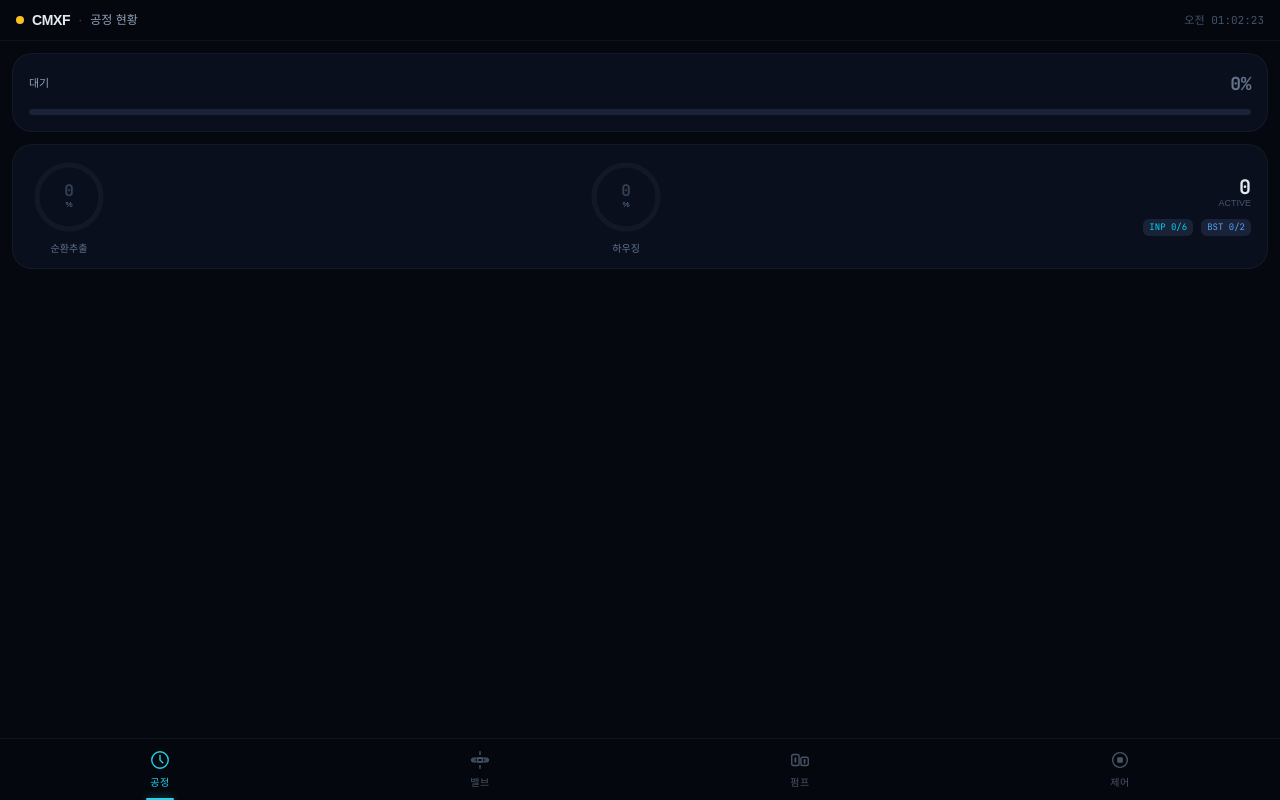
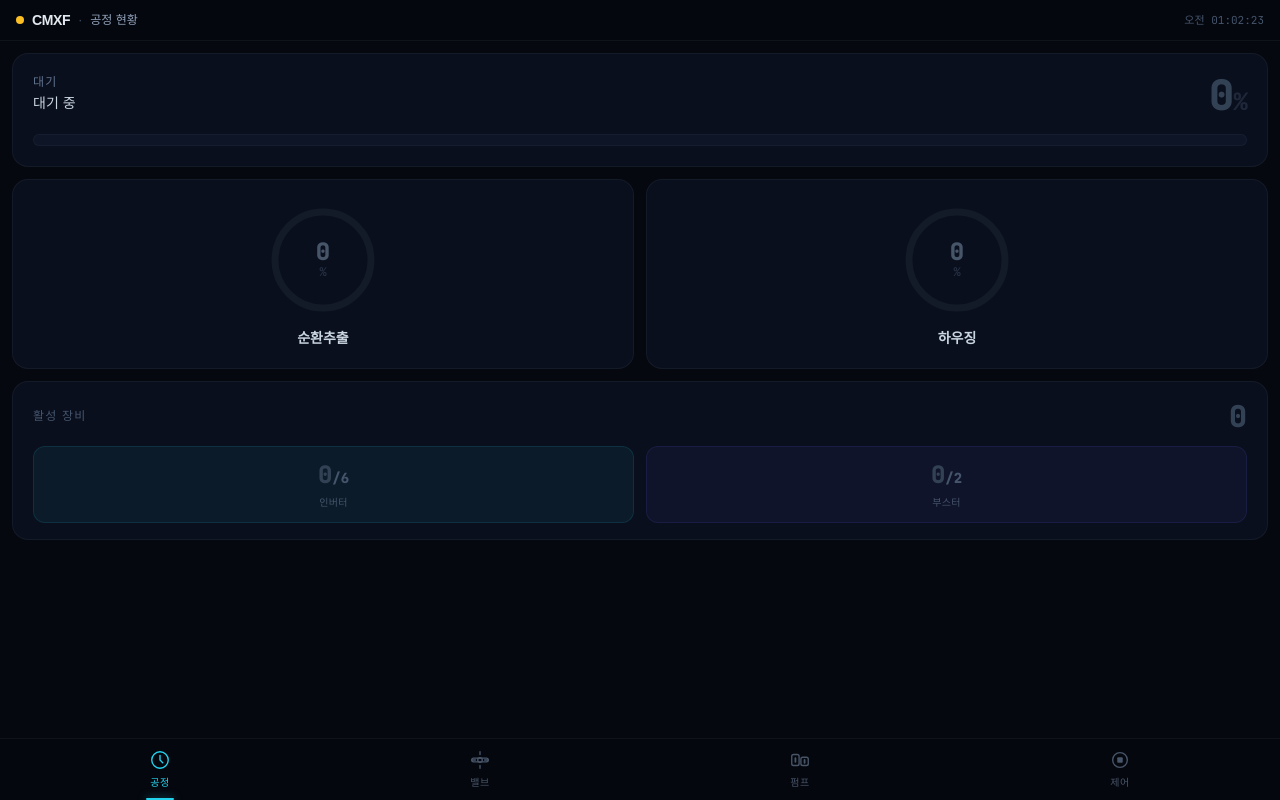
Before and after one commit to dncmf/extwork-mobile, a Next.js app: page / in a window 1280 px wide. Built offline with nearby package versions, Linux system fonts and the light colour scheme; no server answers.

Commit message:
design: ProcessStatus 전면 확대 - 진행바 대형화, 링 게이지 120px, 시간 정보 강화 (step 9-12)

```diff
--- a/app/ProcessStatus.tsx
+++ b/app/ProcessStatus.tsx
@@ -1,95 +1,51 @@
 "use client"
 
-// mobile-final/ProcessStatus.tsx
-// 공정 진행 상태 — 미래지향적 미니멀 디자인
-//
-// 구조:
-//   [전체 공정 진행률] — 슬림 바 + 시간 정보
-//   [순환추출 링]  [하우징 링]  [펌프 요약]
+// ProcessStatus.tsx — 공정 탭 전면 확대 리디자인
+// 크고 명확한 정보 표시
 
 import { useMemo } from "react"
 import { ProcessProgress, InverterState, BoosterState, ProcessMode, PROCESS_MODE_LABEL } from "./types"
 
-// ── 공정 모드 배너 ────────────────────────────────────────────
-// inverter/state 의 mode 필드: "S" = 동시, "O" = 오버랩, "C" = 순차
-// isRunning 이 true 일 때만 표시
-
 const MODE_COLOR: Record<ProcessMode, { bg: string; border: string; text: string; glow: string }> = {
-  S: {
-    bg: "rgba(34, 211, 238, 0.08)",
-    border: "rgba(34, 211, 238, 0.25)",
-    text: "#22d3ee",
-    glow: "0 0 12px rgba(34, 211, 238, 0.15)",
-  },
-  O: {
-    bg: "rgba(251, 191, 36, 0.08)",
-    border: "rgba(251, 191, 36, 0.25)",
-    text: "#fbbf24",
-    glow: "0 0 12px rgba(251, 191, 36, 0.15)",
-  },
-  C: {
-    bg: "rgba(52, 211, 153, 0.08)",
-    border: "rgba(52, 211, 153, 0.25)",
-    text: "#34d399",
-    glow: "0 0 12px rgba(52, 211, 153, 0.15)",
-  },
+  S: { bg: "rgba(34,211,238,0.08)",  border: "rgba(34,211,238,0.3)",  text: "#22d3ee", glow: "0 0 20px rgba(34,211,238,0.15)" },
+  O: { bg: "rgba(251,191,36,0.08)",  border: "rgba(251,191,36,0.3)",  text: "#fbbf24", glow: "0 0 20px rgba(251,191,36,0.15)" },
+  C: { bg: "rgba(52,211,153,0.08)",  border: "rgba(52,211,153,0.3)",  text: "#34d399", glow: "0 0 20px rgba(52,211,153,0.15)" },
 }
 
+// ── 공정 모드 배너
 function ProcessModeBanner({ mode, isRunning }: { mode: ProcessMode | undefined; isRunning: boolean }) {
   if (!isRunning || !mode) return null
-
   const c = MODE_COLOR[mode]
-
   return (
     <div
-      className="flex items-center gap-2 rounded-xl px-3 py-2"
-      style={{
-        background: c.bg,
-        border: `1px solid ${c.border}`,
-        boxShadow: c.glow,
-      }}
+      className="flex items-center gap-3 rounded-2xl px-5 py-3.5"
+      style={{ background: c.bg, border: `1.5px solid ${c.border}`, boxShadow: c.glow }}
     >
-      {/* 점멸 도트 */}
       <div
-        className="h-1.5 w-1.5 rounded-full"
-        style={{
-          backgroundColor: c.text,
-          boxShadow: `0 0 6px ${c.text}`,
-          animation: "pulse-glow 2s ease-in-out infinite",
-        }}
+        className="h-2.5 w-2.5 flex-shrink-0 rounded-full"
+        style={{ backgroundColor: c.text, boxShadow: `0 0 10px ${c.text}`, animation: "pulse-glow 2s ease-in-out infinite" }}
       />
-      {/* 모드 코드 */}
-      <span className="font-mono text-[10px] font-bold" style={{ color: c.text }}>
+      <div className="flex flex-1 items-center gap-3">
+        <span className="font-mono text-base font-black tracking-wide" style={{ color: c.text }}>
           {mode}
         </span>
-      {/* 구분선 */}
-      <span className="text-slate-700">|</span>
-      {/* 모드 한글 라벨 */}
-      <span className="text-[11px] font-medium text-slate-300">
+        <span className="text-sm font-semibold text-slate-300">
           {PROCESS_MODE_LABEL[mode]} 공정
         </span>
-      {/* 우측: 실행 중 표시 */}
-      <span className="ml-auto font-mono text-[9px] uppercase tracking-wide text-slate-600">
-        running
+      </div>
+      <span className="font-mono text-xs uppercase tracking-widest" style={{ color: c.text, opacity: 0.7 }}>
+        RUNNING
       </span>
     </div>
   )
 }
 
-// ── 원형 게이지 (미니멀) ──────────────────────────────────────────
-function Ring({
-  pct,
-  label,
-  color,
-  isActive,
-}: {
-  pct: number
-  label: string
-  color: string
-  isActive: boolean
+// ── 원형 게이지 (대형)
+function Ring({ pct, label, sublabel, color, isActive }: {
+  pct: number; label: string; sublabel?: string; color: string; isActive: boolean
 }) {
-  const size = 80
-  const radius = 32
+  const size = 120
+  const radius = 48
   const cx = size / 2
   const cy = size / 2
   const circumference = 2 * Math.PI * radius
@@ -97,62 +53,45 @@ function Ring({
   const dashOffset = circumference * (1 - clamp / 100)
 
   return (
-    <div className="flex flex-col items-center">
+    <div className="flex flex-col items-center gap-2">
       <div className="relative" style={{ width: size, height: size }}>
         <svg width={size} height={size} viewBox={`0 0 ${size} ${size}`} className="-rotate-90">
-          {/* 배경 트랙 */}
+          <circle cx={cx} cy={cy} r={radius} fill="none" stroke="rgba(148,163,184,0.07)" strokeWidth={7} />
           <circle
-            cx={cx} cy={cy} r={radius}
-            fill="none"
-            stroke="rgba(148,163,184,0.06)"
-            strokeWidth={5}
-          />
-          {/* 진행 아크 */}
-          <circle
-            cx={cx} cy={cy} r={radius}
-            fill="none"
-            stroke={color}
-            strokeWidth={5}
-            strokeLinecap="round"
-            strokeDasharray={circumference}
-            strokeDashoffset={dashOffset}
+            cx={cx} cy={cy} r={radius} fill="none"
+            stroke={isActive ? color : "rgba(148,163,184,0.15)"}
+            strokeWidth={7} strokeLinecap="round"
+            strokeDasharray={circumference} strokeDashoffset={dashOffset}
             style={{
-              transition: "stroke-dashoffset 0.8s cubic-bezier(0.4, 0, 0.2, 1)",
-              filter: isActive ? `drop-shadow(0 0 6px ${color}40)` : "none",
+              transition: "stroke-dashoffset 0.8s cubic-bezier(0.4,0,0.2,1)",
+              filter: isActive ? `drop-shadow(0 0 8px ${color}60)` : "none",
             }}
           />
         </svg>
         <div className="absolute inset-0 flex flex-col items-center justify-center">
           <span
-            className="font-mono text-[16px] font-bold leading-none"
-            style={{ color }}
+            className="font-mono font-black leading-none"
+            style={{ fontSize: "24px", color: isActive ? color : "#475569" }}
           >
             {clamp.toFixed(0)}
           </span>
-          <span className="text-[8px] font-medium text-slate-500">%</span>
+          <span className="font-mono text-xs font-medium" style={{ color: isActive ? color : "#334155", opacity: 0.7 }}>%</span>
         </div>
       </div>
-      <span className="mt-1 text-[10px] font-medium text-slate-500">{label}</span>
+      <div className="flex flex-col items-center">
+        <span className="text-sm font-semibold text-slate-300">{label}</span>
+        {sublabel && <span className="text-xs text-slate-600">{sublabel}</span>}
+      </div>
     </div>
   )
 }
 
-// ── 전체 공정 프로그레스 바 ───────────────────────────────────────
-function ProgressBar({
-  pct,
-  label,
-  isRunning,
-  elapsedSec,
-  remainSec,
-}: {
-  pct: number
-  label: string
-  isRunning: boolean
-  elapsedSec?: number
-  remainSec?: number
+// ── 메인 진행률 바 (대형)
+function MainProgressBar({ pct, label, isRunning, elapsedSec, remainSec }: {
+  pct: number; label: string; isRunning: boolean; elapsedSec?: number; remainSec?: number
 }) {
   const clamp = Math.min(100, Math.max(0, pct))
-  const barColor = isRunning ? "#22d3ee" : clamp >= 100 ? "#34d399" : "#64748b"
+  const barColor = isRunning ? "#22d3ee" : clamp >= 100 ? "#34d399" : "#334155"
 
   const fmtTime = (sec?: number) => {
     if (sec == null || sec < 0) return "--:--"
@@ -162,50 +101,119 @@ function ProgressBar({
   }
 
   return (
-    <div className="glass-card p-4">
-      <div className="mb-3 flex items-center justify-between">
+    <div
+      className="rounded-2xl p-5"
+      style={{
+        background: "rgba(15,23,42,0.55)",
+        border: isRunning
+          ? "1.5px solid rgba(34,211,238,0.2)"
+          : "1px solid rgba(148,163,184,0.07)",
+        boxShadow: isRunning ? "0 0 30px rgba(34,211,238,0.05)" : "none",
+      }}
+    >
+      {/* 상단: 라벨 + 퍼센트 */}
+      <div className="mb-4 flex items-start justify-between">
+        <div className="flex flex-col gap-1">
           <div className="flex items-center gap-2">
             {isRunning && (
-            <div className="h-1.5 w-1.5 rounded-full bg-cyan-400" style={{
-              boxShadow: "0 0 6px #22d3ee",
-              animation: "pulse-glow 2s ease-in-out infinite",
-            }} />
+              <div
+                className="h-2 w-2 rounded-full"
+                style={{ backgroundColor: "#22d3ee", boxShadow: "0 0 8px #22d3ee", animation: "pulse-glow 1.5s ease-in-out infinite" }}
+              />
             )}
-          <span className="text-[11px] font-medium text-slate-400">
+            <span className="text-xs font-medium uppercase tracking-widest text-slate-500">
+              {isRunning ? "실행 중" : "대기"}
+            </span>
+          </div>
+          <span className="text-sm font-medium text-slate-300 leading-snug max-w-[200px]">
             {label}
           </span>
         </div>
-        <span className="font-mono text-[18px] font-bold tracking-tight" style={{ color: barColor }}>
-          {clamp.toFixed(0)}%
+        <span
+          className="font-mono font-black leading-none"
+          style={{ fontSize: "42px", color: barColor, lineHeight: 1, letterSpacing: "-0.02em" }}
+        >
+          {clamp.toFixed(0)}<span className="text-2xl" style={{ opacity: 0.5 }}>%</span>
         </span>
       </div>
 
-      {/* 슬림 바 */}
-      <div className="h-1.5 w-full overflow-hidden rounded-full bg-slate-800/80">
+      {/* 진행 바 — 굵게 */}
+      <div
+        className="h-3 w-full overflow-hidden rounded-full"
+        style={{ background: "rgba(15,23,42,0.8)", border: "1px solid rgba(148,163,184,0.06)" }}
+      >
         <div
           className="h-full rounded-full transition-all duration-700 ease-out"
           style={{
             width: `${clamp}%`,
-            backgroundColor: barColor,
-            boxShadow: isRunning ? `0 0 12px ${barColor}60` : "none",
+            background: isRunning
+              ? "linear-gradient(90deg, #0ea5e9, #22d3ee, #67e8f9)"
+              : clamp >= 100 ? "#34d399" : "#334155",
+            boxShadow: isRunning ? "0 0 16px rgba(34,211,238,0.5)" : "none",
           }}
         />
       </div>
 
       {/* 시간 정보 */}
       {(elapsedSec != null || remainSec != null) && (
-        <div className="mt-2 flex items-center justify-end gap-3 font-mono text-[10px] text-slate-600">
-          {elapsedSec != null && <span>{fmtTime(elapsedSec)}</span>}
-          {remainSec != null && (
-            <span className="text-slate-500">-{fmtTime(remainSec)}</span>
-          )}
+        <div className="mt-3 flex items-center justify-between">
+          <div className="flex flex-col">
+            <span className="text-[10px] uppercase tracking-wide text-slate-600">경과</span>
+            <span className="font-mono text-base font-semibold text-slate-400">{fmtTime(elapsedSec)}</span>
+          </div>
+          <div className="flex flex-col items-end">
+            <span className="text-[10px] uppercase tracking-wide text-slate-600">잔여</span>
+            <span className="font-mono text-base font-semibold" style={{ color: "#22d3ee" }}>-{fmtTime(remainSec)}</span>
+          </div>
         </div>
       )}
     </div>
   )
 }
 
-// ── Props ──────────────────────────────────────────────────────
+// ── 펌프 요약 카드
+function PumpSummaryCard({ invOn, invTotal, bstOn }: { invOn: number; invTotal: number; bstOn: number }) {
+  return (
+    <div
+      className="rounded-2xl px-5 py-4"
+      style={{
+        background: "rgba(15,23,42,0.55)",
+        border: "1px solid rgba(148,163,184,0.07)",
+      }}
+    >
+      <div className="mb-3 flex items-center justify-between">
+        <span className="text-xs uppercase tracking-widest text-slate-600">활성 장비</span>
+        <span className="font-mono text-3xl font-black" style={{ color: invOn + bstOn > 0 ? "#22d3ee" : "#334155" }}>
+          {invOn + bstOn}
+        </span>
+      </div>
+      <div className="flex gap-3">
+        {/* 인버터 */}
+        <div
+          className="flex flex-1 flex-col items-center rounded-xl py-3"
+          style={{ background: "rgba(34,211,238,0.06)", border: "1px solid rgba(34,211,238,0.12)" }}
+        >
+          <span className="font-mono text-2xl font-black" style={{ color: invOn > 0 ? "#22d3ee" : "#334155" }}>
+            {invOn}<span className="text-sm text-slate-600">/{invTotal}</span>
+          </span>
+          <span className="mt-1 text-[10px] uppercase tracking-wide text-slate-600">인버터</span>
+        </div>
+        {/* 부스터 */}
+        <div
+          className="flex flex-1 flex-col items-center rounded-xl py-3"
+          style={{ background: "rgba(99,102,241,0.06)", border: "1px solid rgba(99,102,241,0.12)" }}
+        >
+          <span className="font-mono text-2xl font-black" style={{ color: bstOn > 0 ? "#818cf8" : "#334155" }}>
+            {bstOn}<span className="text-sm text-slate-600">/2</span>
+          </span>
+          <span className="mt-1 text-[10px] uppercase tracking-wide text-slate-600">부스터</span>
+        </div>
+      </div>
+    </div>
+  )
+}
+
+// ── Props
 interface ProcessStatusProps {
   progress: ProcessProgress | null
   inverters: InverterState[]
@@ -214,42 +222,36 @@ interface ProcessStatusProps {
   housingPct?: number
 }
 
-// ── 메인 컴포넌트 ──────────────────────────────────────────────
+// ── 메인 컴포넌트
 export default function ProcessStatus({ progress, inverters, boosters, extractionPct: extPctProp, housingPct: housingPctProp }: ProcessStatusProps) {
   const overallPct     = progress?.pct ?? 0
   const overallRunning = progress?.isRunning ?? false
-  const overallLabel   = progress?.processInfo ?? "대기"
+  const overallLabel   = progress?.processInfo ?? "대기 중"
 
-  // 순환추출 (인버터 ON 비율)
+  const circulationActive = inverters.some((inv) => inv.pumpStatus === "ON")
+  const housingActive     = boosters.some((b) => b.isOn)
+
   const circulationPct = useMemo(() => {
     if (inverters.length === 0) return 0
     const onCount = inverters.filter((inv) => inv.pumpStatus === "ON").length
     return (onCount / inverters.length) * 100
   }, [inverters])
-  const circulationActive = inverters.some((inv) => inv.pumpStatus === "ON")
 
-  // 하우징 (부스터 기반)
-  const housingActive = boosters.some((b) => b.isOn)
-  const housingPctBase = housingActive ? overallPct : 0
+  const finalExtractionPct = extPctProp != null ? extPctProp : circulationPct
+  const finalHousingPct    = housingPctProp != null ? housingPctProp : (housingActive ? overallPct : 0)
 
-  // API 폴링값 우선 적용 (서버 job-engine / extraction-engine)
-  const finalExtractionPct = extPctProp != null ? extPctProp : circulationPct
-  const finalHousingPct    = housingPctProp != null ? housingPctProp : housingPctBase
-
-  // 펌프 요약
-  const pumpSummary = useMemo(() => {
-    const invOn = inverters.filter((i) => i.pumpStatus === "ON").length
-    const bstOn = boosters.filter((b) => b.isOn).length
-    return { invOn, bstOn, total: invOn + bstOn }
-  }, [inverters, boosters])
+  const pumpSummary = useMemo(() => ({
+    invOn: inverters.filter((i) => i.pumpStatus === "ON").length,
+    bstOn: boosters.filter((b) => b.isOn).length,
+  }), [inverters, boosters])
 
   return (
-    <div className="space-y-3">
-      {/* 공정 모드 배너 — 실행 중일 때만 표시 */}
+    <div className="space-y-3 pb-4">
+      {/* 모드 배너 */}
       <ProcessModeBanner mode={progress?.mode} isRunning={overallRunning} />
 
-      {/* 전체 공정 바 */}
-      <ProgressBar
+      {/* 전체 공정 메인 바 — 크게 */}
+      <MainProgressBar
         pct={overallPct}
         label={overallLabel}
         isRunning={overallRunning}
@@ -257,39 +259,48 @@ export default function ProcessStatus({ progress, inverters, boosters, extractio
         remainSec={progress?.remainingTime}
       />
 
-      {/* 링 게이지 + 펌프 요약 */}
-      <div className="glass-card flex items-center justify-between px-4 py-3">
+      {/* 링 게이지 2개 — 나란히 크게 */}
+      <div className="grid grid-cols-2 gap-3">
+        <div
+          className="flex flex-col items-center rounded-2xl py-5"
+          style={{
+            background: "rgba(15,23,42,0.55)",
+            border: circulationActive
+              ? "1.5px solid rgba(34,211,238,0.18)"
+              : "1px solid rgba(148,163,184,0.07)",
+          }}
+        >
           <Ring
             pct={finalExtractionPct}
             label="순환추출"
-          color={circulationActive ? "#22d3ee" : "#334155"}
+            color="#22d3ee"
             isActive={circulationActive}
           />
+        </div>
+        <div
+          className="flex flex-col items-center rounded-2xl py-5"
+          style={{
+            background: "rgba(15,23,42,0.55)",
+            border: housingActive
+              ? "1.5px solid rgba(52,211,153,0.18)"
+              : "1px solid rgba(148,163,184,0.07)",
+          }}
+        >
           <Ring
             pct={finalHousingPct}
             label="하우징"
-          color={housingActive ? "#34d399" : "#334155"}
+            color="#34d399"
             isActive={housingActive}
           />
-
-        {/* 펌프 요약 수치 */}
-        <div className="flex flex-col items-end gap-2">
-          <div className="text-right">
-            <div className="font-mono text-[20px] font-bold leading-none text-slate-200">
-              {pumpSummary.total}
-            </div>
-            <div className="text-[9px] text-slate-600">ACTIVE</div>
-          </div>
-          <div className="flex gap-2">
-            <span className="rounded-md bg-slate-800/80 px-1.5 py-0.5 font-mono text-[9px] text-cyan-400">
-              INP {pumpSummary.invOn}/{inverters.length}
-            </span>
-            <span className="rounded-md bg-slate-800/80 px-1.5 py-0.5 font-mono text-[9px] text-blue-400">
-              BST {pumpSummary.bstOn}/2
-            </span>
         </div>
       </div>
-      </div>
+
+      {/* 펌프 요약 */}
+      <PumpSummaryCard
+        invOn={pumpSummary.invOn}
+        invTotal={inverters.length}
+        bstOn={pumpSummary.bstOn}
+      />
     </div>
   )
 }
```
Lines whose indentation alone changed are shown as unchanged.
